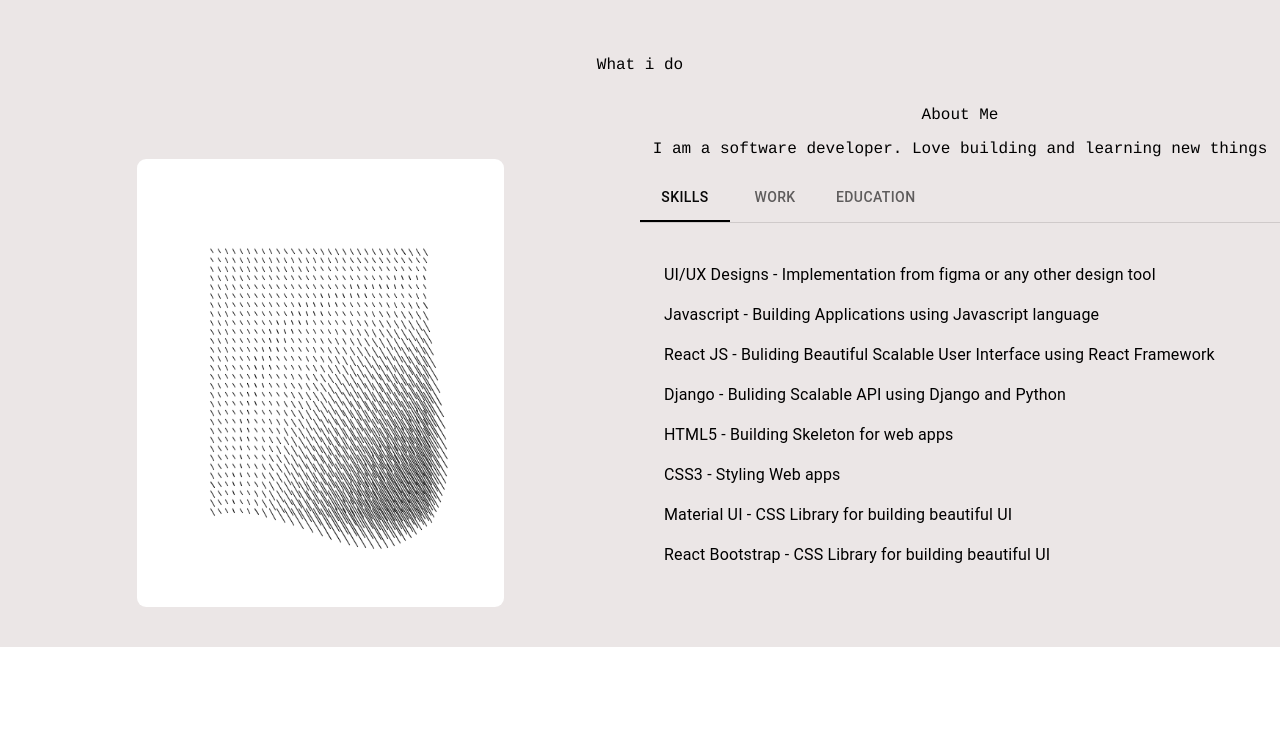
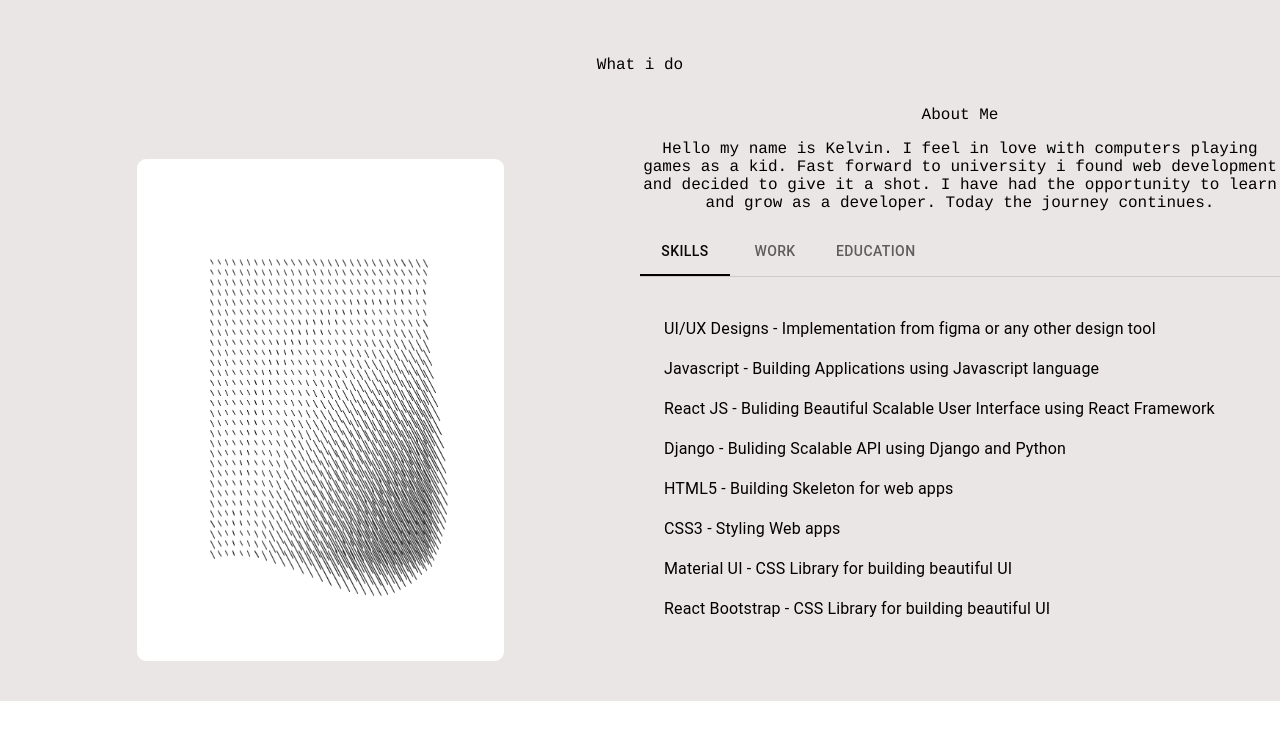
Before and after one commit to kelvinbe/portfolio, a React (Create React App) app: page /aboutme in a window 1280 px wide. Shown: the top 740 px of the page. Built offline with nearby package versions, Linux system fonts and the light colour scheme.

Commit message:
added redirects file

```diff
--- a/src/components/About/AboutMe.jsx
+++ b/src/components/About/AboutMe.jsx
@@ -60,7 +60,11 @@ export default function AboutMe() {
         <p className="titleAbout">About Me</p>
     </Grid>
       <Grid>
-      <p className="titleAbout">I am a software developer. Love building and learning new things</p>
+      <p className="titleAbout">
+      Hello my name is Kelvin.
+      I feel in love with computers playing games as a kid.
+      Fast forward to university i found web development and decided to give it a shot.
+      I have had the opportunity to learn and grow as a developer. Today the journey continues.</p>
     </Grid>
        <Box sx={{ width: '100%' }}>
       <Box sx={{ borderBottom: 1, borderColor: 'divider' }}>
```
Also changed, not shown: 1 other file (tests, documents, lock files or other folders).
